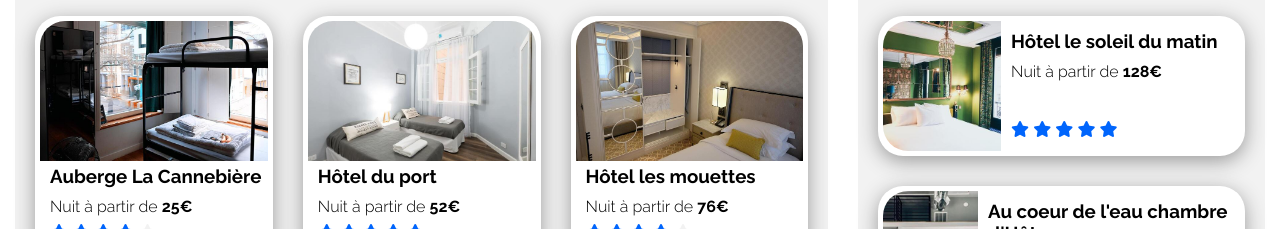
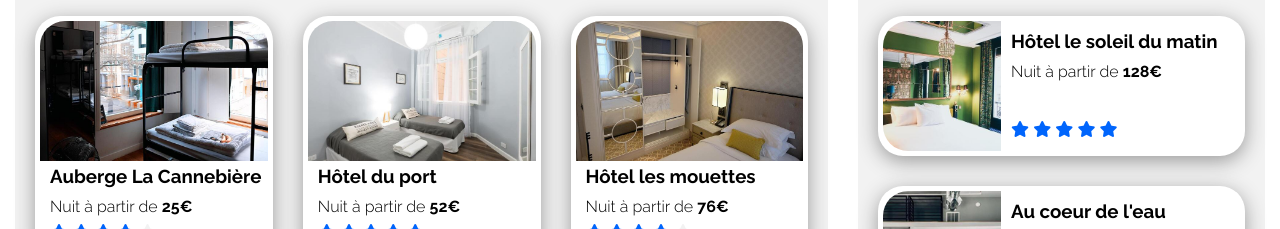
Before and after one commit to valdruide/P2_VIARD_code, a plain HTML site: page index.html in a window 1280 px wide. Shown: the part 571-800 px from the top of the page. Drawn offline with Linux system fonts and the light colour scheme.

Commit message:
update ilg

```diff
--- a/index.html
+++ b/index.html
@@ -240,7 +240,7 @@
                                     <img src="style/images/hebergements/4_small/aw-creative-VGs8z60yT2c-unsplash.jpg" alt="image chambre d'hotel">
                                 </div>
                                 <div class="card-body2">
-                                    <h3>Au coeur de l'eau chambre d'Hôtes</h3>
+                                    <h3>Au coeur de l'eau</h3>
                                     <p>Nuit à partir de <span>71€</span></p>
                                     <div class="etoiles">
                                         <i class="fa-solid fa-star etoileBleu"></i>
```
